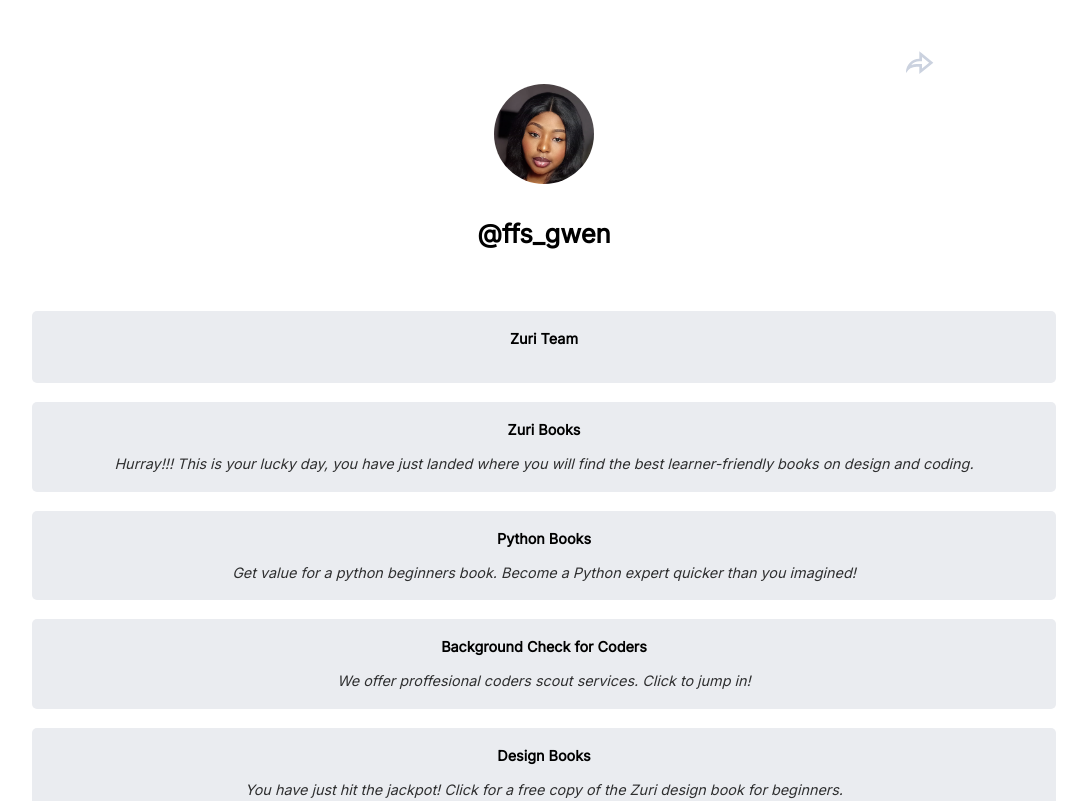
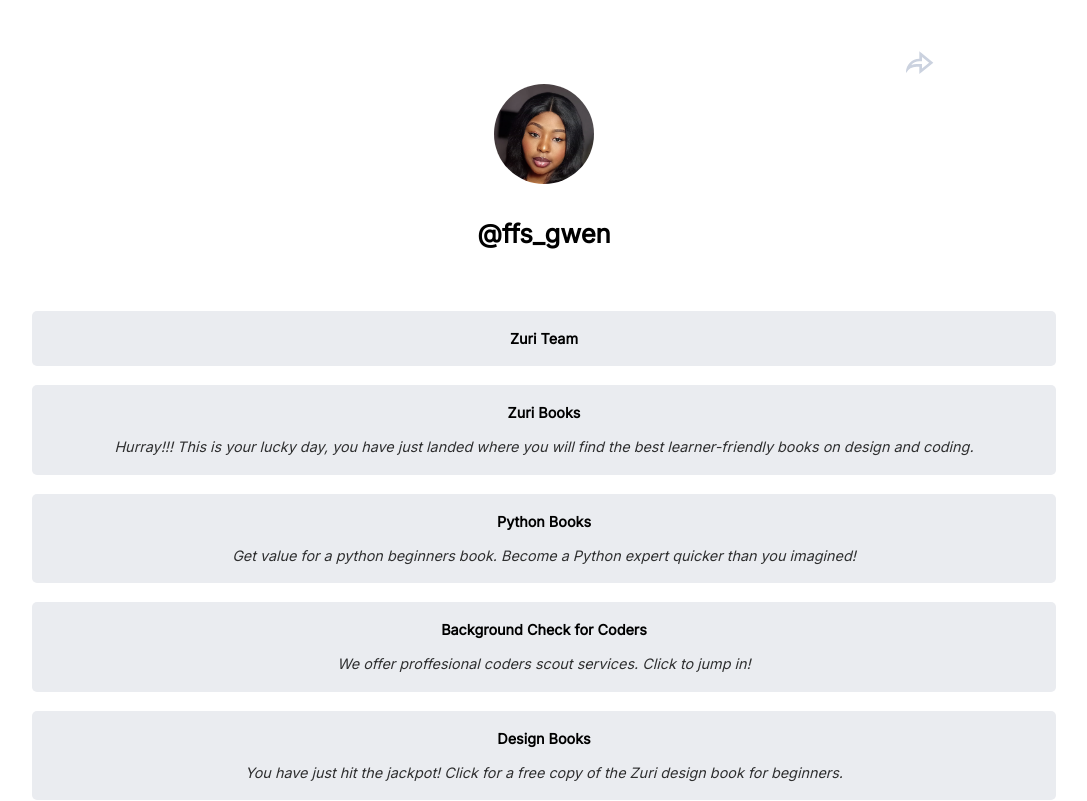
Before and after one commit to WeeNeeBee/HNGi9-task1, a React (Create React App) app: page / in a window 1280 px wide. Shown: the top 801 px of the page, without its empty margins (96-1183 px from the left). Built offline with nearby package versions, Linux system fonts and the light colour scheme.

Commit message:
style: Centered the Zuri Team button text.

```diff
--- a/src/App.css
+++ b/src/App.css
@@ -119,6 +119,11 @@ body{
   opacity: 0.8;
 }
 
+#btn__zuri{
+  display: flex;
+  justify-content: center;
+}
+
 
 /* Footer Section */
 
@@ -137,7 +142,6 @@ body{
 hr{
   width: 80vw;
   margin-bottom: 2rem;
-  /* border: 1px solid #cbd2df; */
   border: none;
   height: 1px;
   background-color: #EAECF0;
```
Lines whose indentation alone changed are shown as unchanged.
